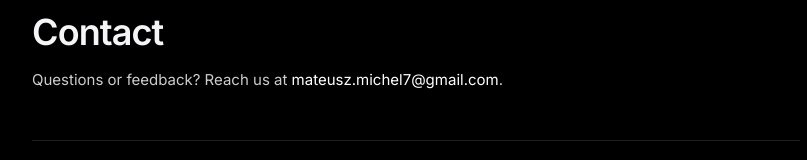
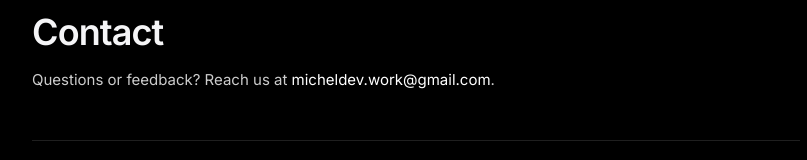
Before and after one commit to Lorexowy/Loopro-website, a Next.js app: page /contact in a window 1280 px wide. Shown: the part 128-288 px from the top of the page, without its empty margins (224-1031 px from the left). Built offline with nearby package versions, Linux system fonts and the light colour scheme.

Commit message:
email change contact

```diff
--- a/app/contact/page.tsx
+++ b/app/contact/page.tsx
@@ -2,7 +2,7 @@ import type { Metadata } from "next";
 import Link from "next/link";
 import { SiteHeader } from "../components/SiteHeader";
 
-const EMAIL = "mateusz.michel7@gmail.com";
+const EMAIL = "micheldev.work@gmail.com";
 
 const faqItems = [
   {
```
